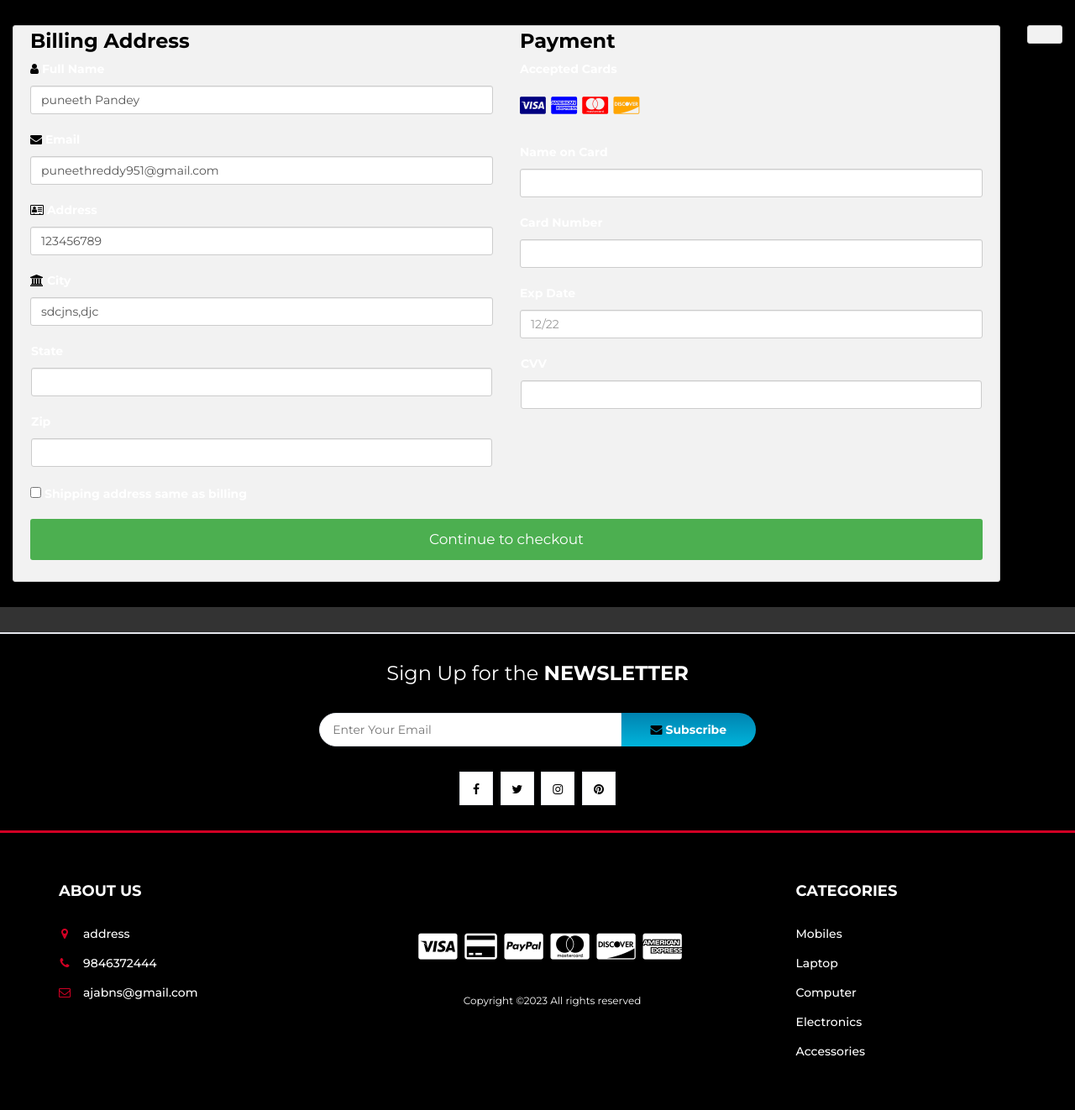
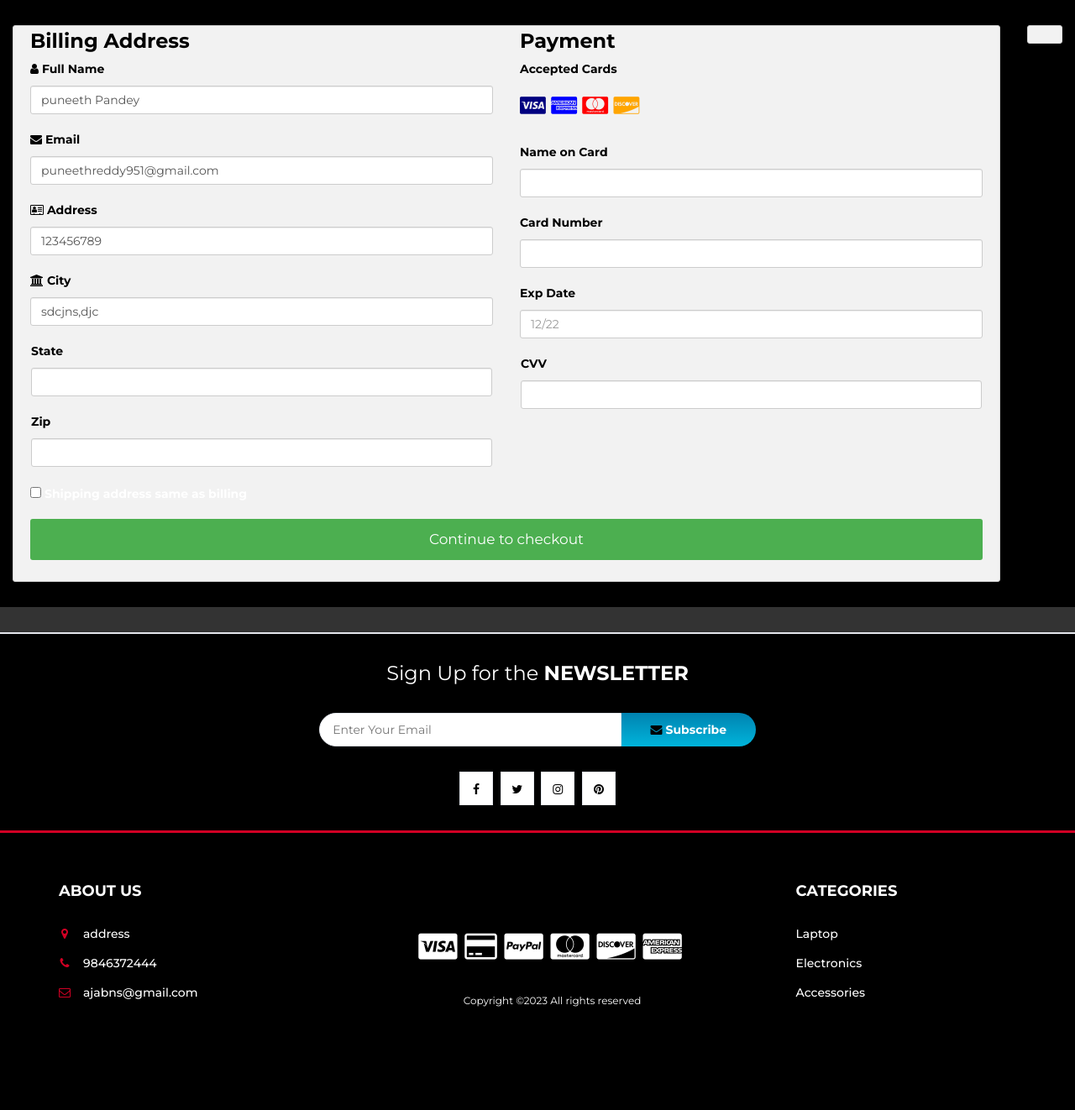
Before and after one commit to NayanAdhikary/AJABNSTECH, a PHP site: page /myfiles/checkout.php in a window 1280 px wide. Shown: the part 162-1484 px from the top of the page at 84% size. After the commit the page ends 1361 px from the top, so only its background shows below. Run offline with PHP 8.4, Linux system fonts and the light colour scheme; a user stored in the database is signed in; data comes from the database, SQL or seed files in the repository; data that the repository does not hold is empty; some libraries are stand-ins or nearby versions.

Commit message:
update chekout.php

```diff
--- a/checkout.php
+++ b/checkout.php
@@ -56,6 +56,14 @@ input[type=text] {
 label {
   margin-bottom: 10px;
   display: block;
+}
+
+.col-50{
+	color: black !important;
+}
+
+.roomselect{
+	color: black !important;
 }
 
 .icon-container {
@@ -176,7 +184,7 @@ span.price {
 					</div>
 					</div>
 					</div>
-					<label><input type="CHECKBOX" name="q" class="roomselect" value="conform" required> Shipping address same as billing
+					<label><input style="color:black!important;" type="CHECKBOX" name="q" class="roomselect" value="conform" required> Shipping address same as billing
 					</label>';
 					$i=1;
 					$total=0;
@@ -231,7 +239,7 @@ span.price {
 					</span>
 				</h4>
 
-					<table class='table table-condensed'>
+					<table style:'color:white;'; class='table table-condensed'>
 					<thead><tr>
 					<th >no</th>
 					<th >product title</th>
--- a/footer.php
+++ b/footer.php
@@ -36,9 +36,7 @@
 							<div class="footer">
 								<h3 class="footer-title" style="color: white !important;" >Categories</h3>
 								<ul class="footer-links">
-									<li><a href="#">Mobiles</a></li>
 									<li><a href="#">Laptop</a></li>
-									<li><a href="#">Computer</a></li>
 									<li><a href="#">Electronics</a></li>
 									<li><a href="#">Accessories</a></li>
 								</ul>
```
